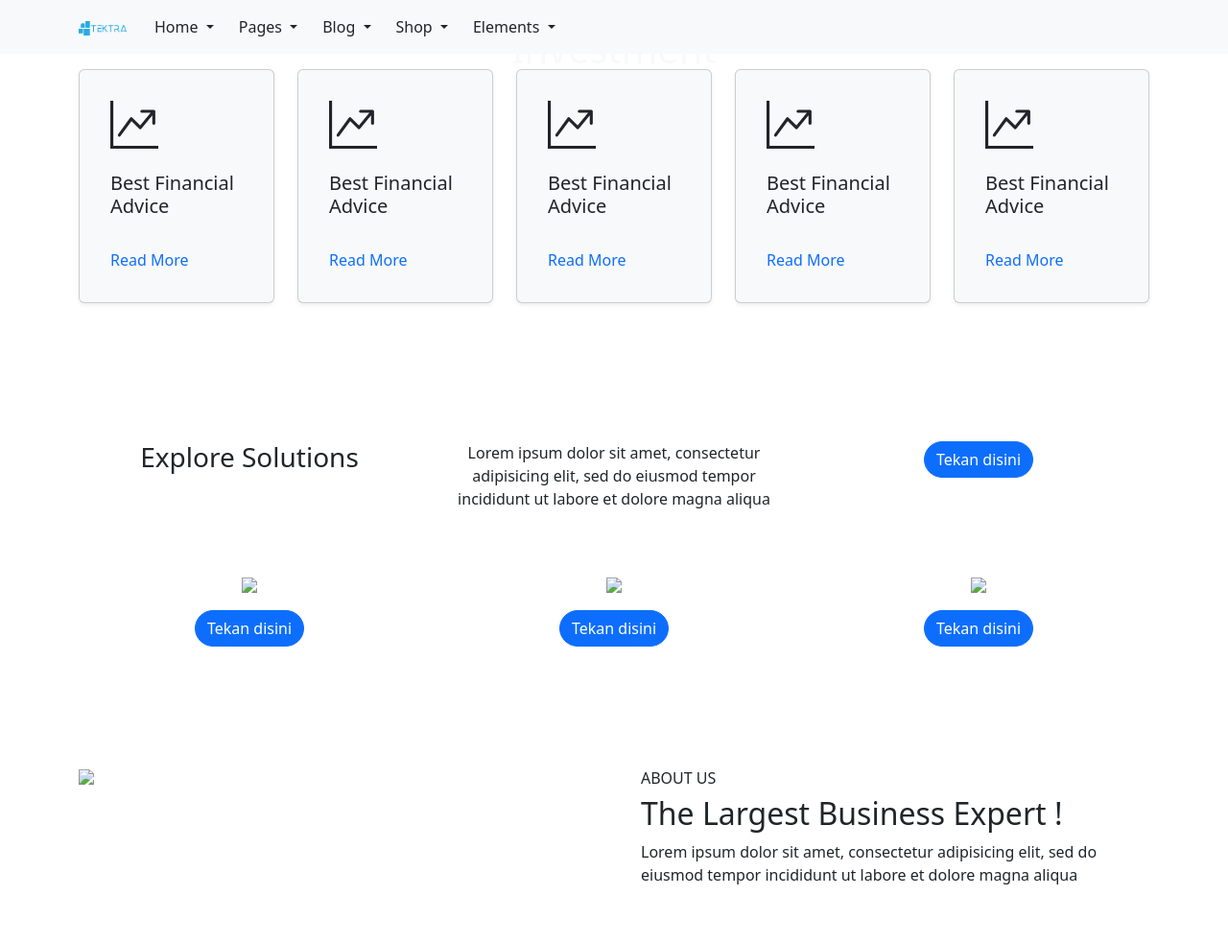
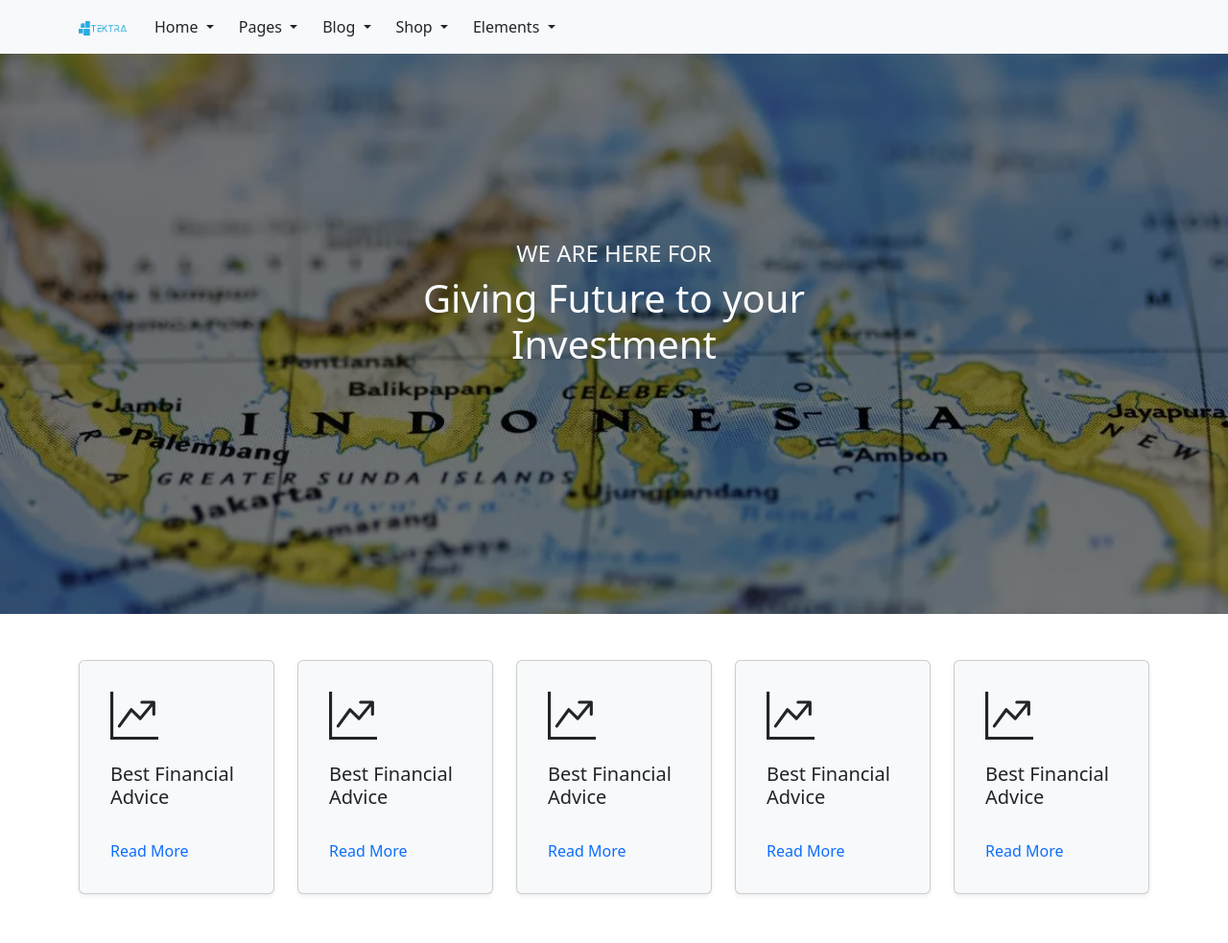
Before and after one commit to dicaan/Tugas-Kuis, a plain HTML site: page index.html in a window 1280 px wide. Shown: the top 983 px of the page at 96% size. Drawn offline with nearby package versions, Linux system fonts and the light colour scheme.

Commit message:
Update index.html

```diff
--- a/index.html
+++ b/index.html
@@ -75,7 +75,7 @@
 
 	<section>
 		<div class="position-relative">
-		<img src="image.png" width="100%">
+		<img src="./img/image.png" width="100%">
 		<div class="overlay position-absolute top-0 start-0 w-100 h-100" style="background-color: rgba(0, 0, 0, 0.5);">
 			<div class="position-absolute top-50 start-50 translate-middle text-center text-light">
 				<h4>WE ARE HERE FOR</h4>
@@ -177,19 +177,19 @@
 			<div class="container text-center">
 				<div class="row align-items-left">
 				<div class="col">
-					<img src="image.png" width="100%">
+					<img src="./img/image.png" width="100%">
 					<div class="py-3">
 					<button type="button" class="btn btn-primary rounded-pill">Tekan disini</button>
 					</div>
 				</div>
 				<div class="col">
-					<img src="image.png" width="100%">
+					<img src="./img/image.png" width="100%">
 					<div class="py-3">
 					<button type="button" class="btn btn-primary rounded-pill">Tekan disini</button>
 					</div>
 				</div>
 				<div class="col">
-					<img src="image.png" width="100%">
+					<img src="./img/image.png" width="100%">
 					<div class="py-3">
 					<button type="button" class="btn btn-primary rounded-pill">Tekan disini</button>
 					</div>
@@ -203,7 +203,7 @@
 		<div class="container text-left pb-5">
 			<div class="row align-items-left pb-5">
 				<div class="col">
-					<img src="image.png" width="100%" class="py-3 pe-3">
+					<img src="./img/image.png" width="100%" class="py-3 pe-3">
 				</div>
 				<div class="col">
 					<div class="py-3 px-3">
```
